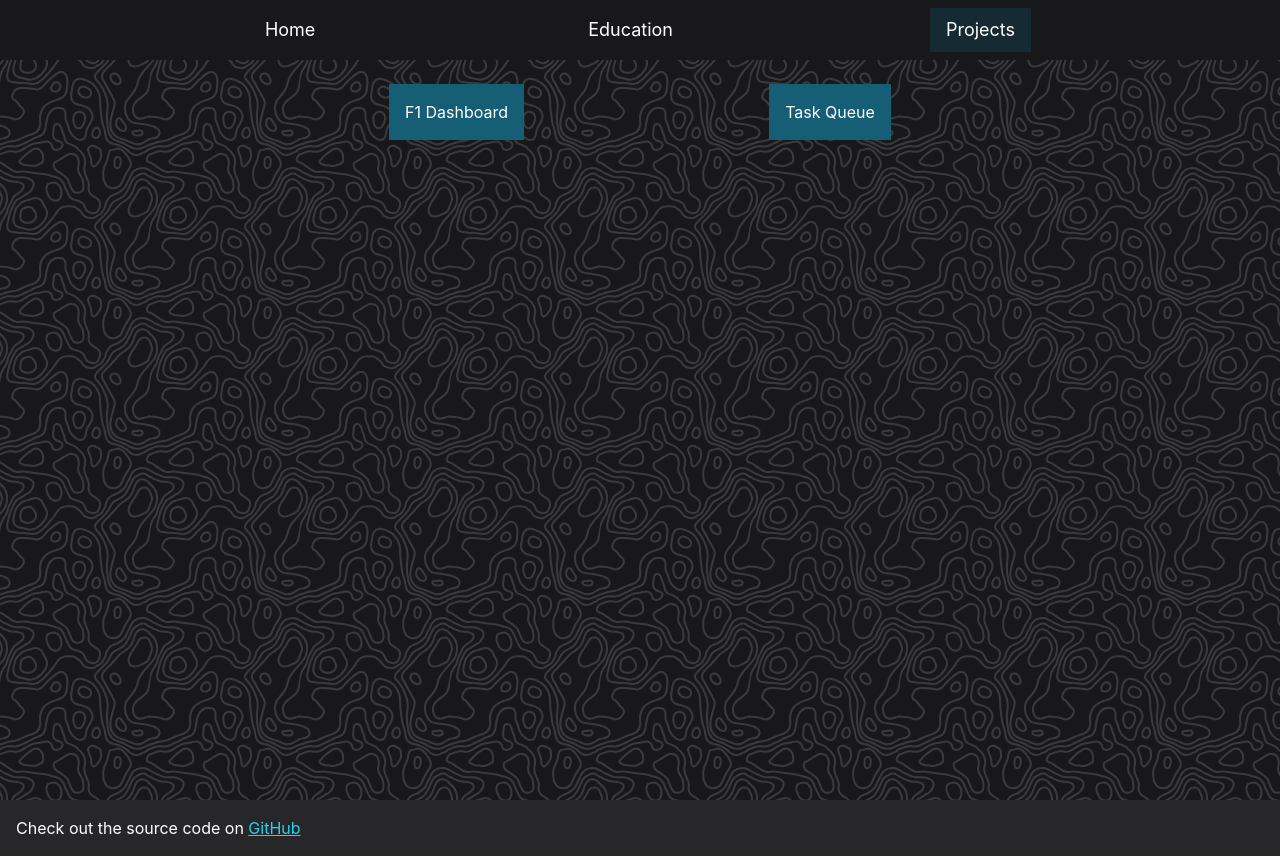
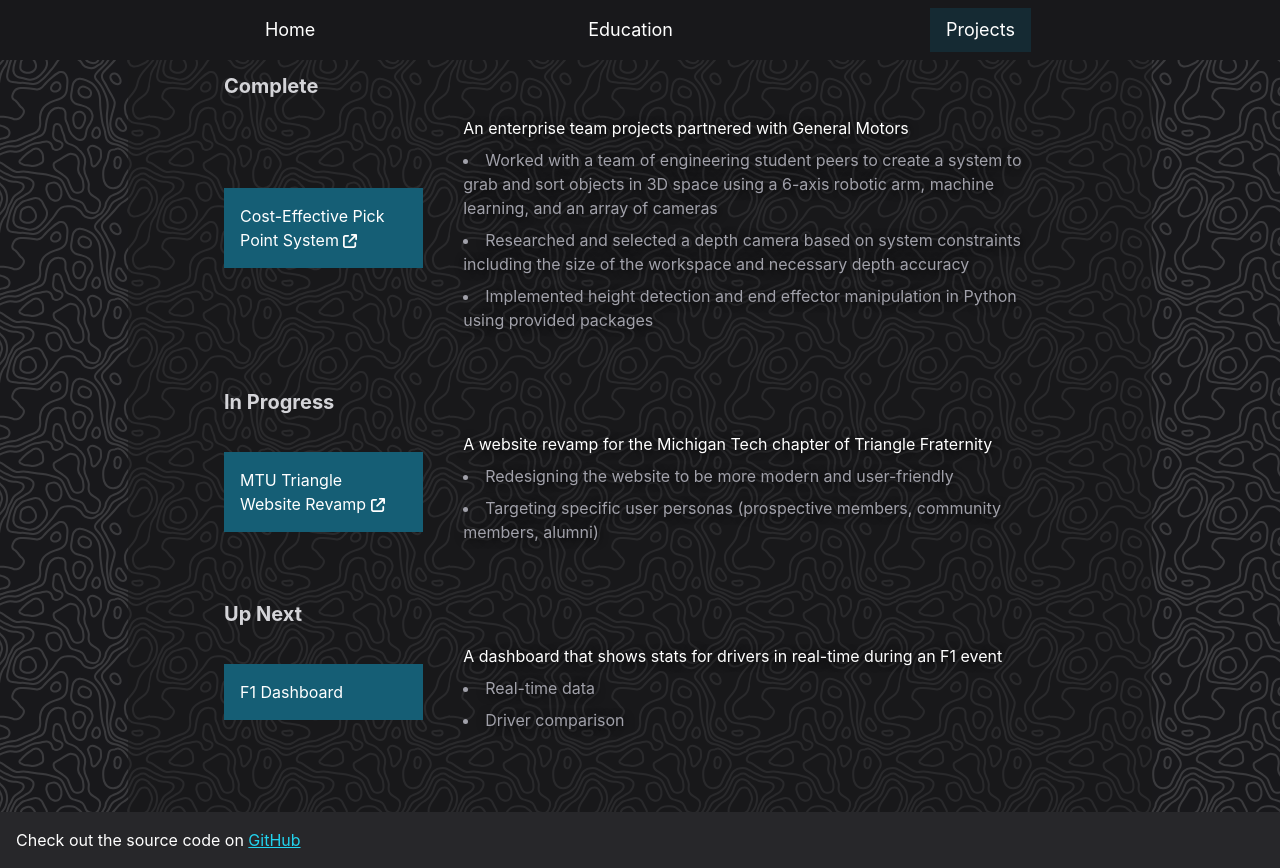
Before and after one commit to stuott/my-portfolio, a React (Create React App) app in the folder app/: page /projects in a window 1280 px wide. Built offline with nearby package versions, Linux system fonts and the light colour scheme.

Commit message:
Update Projects page and refactor BulletList component

```diff
--- /dev/null
+++ b/app/src/components/common/BulletList.tsx
@@ -0,0 +1,9 @@
+const BulletList = ({ points }: { points: string[] }) => (
+  <ul className="grid gap-2 py-2 list-disc list-inside">
+    {points.map((point) => {
+      return <li className="text-zinc-400">{point}</li>;
+    })}
+  </ul>
+);
+
+export default BulletList;
--- a/app/src/components/common/Timeline.tsx
+++ b/app/src/components/common/Timeline.tsx
@@ -1,6 +1,7 @@
 import { faArrowUpRightFromSquare } from "@fortawesome/free-solid-svg-icons";
 import { FontAwesomeIcon } from "@fortawesome/react-fontawesome";
 import Badges from "components/common/Badges";
+import BulletList from "components/common/BulletList";
 
 export interface TimelineProps {
   items: TimelineItem[];
@@ -30,7 +31,7 @@ const TimelineCard = ({ item, flipped }: TimelineCardProps) => (
         URL={item.URL}
       />
       {item.badges ? <Badges captions={item.badges} /> : <></>}
-      {item.points ? <TimelinePoints points={item.points} /> : <></>}
+      {item.points ? <BulletList points={item.points} /> : <></>}
     </div>
     {getTimeElement(item.time, false, flipped)}
   </div>
@@ -80,18 +81,6 @@ const TimelineMeta = ({ title, subtitle, URL }: TimelineMetaInfo) => (
   </>
 );
 
-interface TimelinePointsProps {
-  points: string[];
-}
-
-const TimelinePoints = ({ points }: TimelinePointsProps) => (
-  <ul className="grid gap-2 py-2 list-disc list-inside">
-    {points.map((point) => {
-      return <li className="text-zinc-400">{point}</li>;
-    })}
-  </ul>
-);
-
 export interface TimelineItem extends TimelineMetaInfo {
   time: string;
   badges?: string[];
--- a/app/src/components/home/Experience.tsx
+++ b/app/src/components/home/Experience.tsx
@@ -22,7 +22,7 @@ export default function Experience() {
     <Section
       id="experience"
       title="Experience"
-      className="py-10 px-6 md:px-12 lg:px-24 bg-zinc-900"
+      className="pb-16 px-6 md:px-12 lg:px-24 bg-zinc-900"
     >
       <Timeline items={timelineItems}></Timeline>
       <ResumeLink />
--- a/app/src/components/home/Intro.tsx
+++ b/app/src/components/home/Intro.tsx
@@ -22,10 +22,10 @@ const icons: Icon[] = [
 
 export default function Intro() {
   return (
-    <Section id="intro" className="bg-zinc-900/30">
+    <Section id="intro" className="bg-zinc-900/50">
       <div
         className="grid gap-1 px-6 md:px-12 lg:px-24"
-        style={{ textShadow: "1px 1px 5px rgba(0, 0, 0, 1)" }}
+        style={{ textShadow: "1px 1px 10px black" }}
       >
         <h1 className="text-white text-4xl md:text-5xl">Steven Ott</h1>
         <p className="text-gray-400">
--- a/app/src/components/home/Quotes.tsx
+++ b/app/src/components/home/Quotes.tsx
@@ -7,10 +7,10 @@ export default function Quotes() {
   const quote = data[date.getDay() % data.length];
 
   return (
-    <Section id="meditation" className="px-6 md:px-12 lg:px-24 bg-zinc-900/30">
+    <Section id="meditation" className="px-6 md:px-12 lg:px-24 bg-zinc-900/50">
       <div
         className="text-center text-lg text-zinc-400 text-balance"
-        style={{ textShadow: "1px 1px 5px rgba(0, 0, 0, 1)" }}
+        style={{ textShadow: "1px 1px 10px black" }}
       >
         <blockquote>"{quote.text}"</blockquote>
         <p className="text-sm"> - {quote.author}</p>
--- a/app/src/components/projects/Projects.tsx
+++ b/app/src/components/projects/Projects.tsx
@@ -1,26 +1,125 @@
+import { faArrowUpRightFromSquare } from "@fortawesome/free-solid-svg-icons";
+import { FontAwesomeIcon } from "@fortawesome/react-fontawesome";
+import BulletList from "components/common/BulletList";
 import Section from "components/common/Section";
 
 export default function Projects() {
+  return (
+    <div className="py-12 bg-zinc-900/50">
+      <Complete />
+      <InProgress />
+      <UpNext />
+    </div>
+  );
+}
+
+const Complete = () => {
   const projects = [
-    { title: "F1 Dashboard", description: "" },
-    { title: "Task Queue", description: "" },
+    {
+      title: "Cost-Effective Pick Point System",
+      URL: "https://youtu.be/5CnoxZWs00k?si=rgVU8ebNp2aKR4Nv&t=232",
+      description: "An enterprise team projects partnered with General Motors",
+      points: [
+        "Worked with a team of engineering student peers to create a system to grab and sort objects in 3D space using a 6-axis robotic arm, machine learning, and an array of cameras",
+        "Researched and selected a depth camera based on system constraints including the size of the workspace and necessary depth accuracy",
+        "Implemented height detection and end effector manipulation in Python using provided packages",
+      ],
+    },
   ];
 
+  return <ProjectList title="Complete" projects={projects} />;
+};
+
+const InProgress = () => {
+  const projects = [
+    {
+      title: "MTU Triangle Website Revamp",
+      URL: "https://mtutriangle.org/",
+      description:
+        "A website revamp for the Michigan Tech chapter of Triangle Fraternity",
+      points: [
+        "Redesigning the website to be more modern and user-friendly",
+        "Targeting specific user personas (prospective members, community members, alumni)",
+      ],
+    },
+  ];
+
+  return <ProjectList title="In Progress" projects={projects} />;
+};
+
+const UpNext = () => {
+  const projects = [
+    {
+      title: "F1 Dashboard",
+      description:
+        "A dashboard that shows stats for drivers in real-time during an F1 event",
+      points: ["Real-time data", "Driver comparison"],
+    },
+  ];
+
+  return <ProjectList title="Up Next" projects={projects} />;
+};
+
+interface Project {
+  title: string;
+  description: string;
+  URL?: string;
+  points?: string[];
+}
+
+const ProjectList = ({
+  title,
+  projects,
+}: {
+  title: string;
+  projects: Project[];
+}) => {
   return (
-    <Section id="projects" title="Projects">
-      <div className="flex p-4 justify-evenly">
-        {projects.map((project, index) => {
+    <Section
+      id={title.toLowerCase()}
+      title={title}
+      className="px-6 md:px-12 lg:px-24"
+    >
+      <div className="flex flex-col gap-6 justify-evenly">
+        {projects.map((project) => {
           return (
-            <button
-              className={
-                "transition p-4 hover:bg-cyan-600 hover:scale-[1.05] bg-cyan-800"
-              }
-            >
-              {project.title}
-            </button>
+            <div className="flex flex-col gap-6 sm:flex-row sm:gap-10 items-center">
+              <a
+                className={
+                  "p-4 bg-cyan-800 sm:w-1/4" +
+                  (project.URL
+                    ? " transition hover:bg-cyan-700 hover:scale-[1.02] hover:underline"
+                    : "")
+                }
+                href={project.URL}
+                target="_blank"
+                rel="noopener noreferrer"
+              >
+                {project.title}{" "}
+                {project.URL ? (
+                  <FontAwesomeIcon
+                    className="text-sm"
+                    icon={faArrowUpRightFromSquare}
+                  />
+                ) : (
+                  <></>
+                )}
+              </a>
+              <div
+                className="sm:w-3/4"
+                style={{ textShadow: "1px 1px 10px black" }}
+              >
+                {project.description}
+                {project.points ? (
+                  <BulletList points={project.points} />
+                ) : (
+                  <></>
+                )}
+              </div>
+            </div>
           );
         })}
       </div>
     </Section>
   );
-}
+};
```
